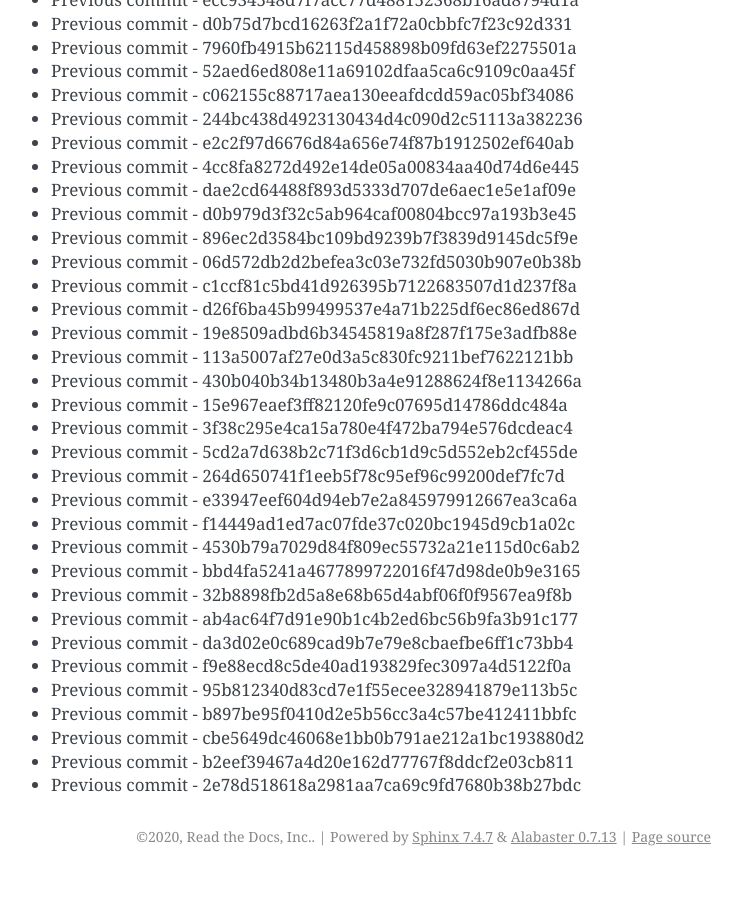
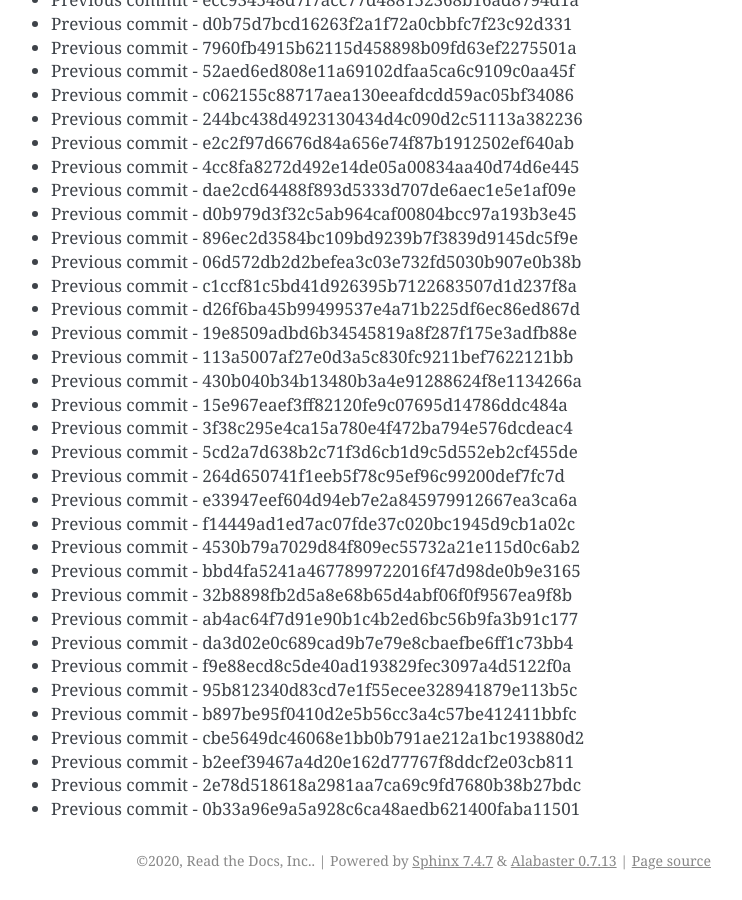
Before and after one commit to readthedocs/rtd-git-stresstest, a Sphinx documentation site: the page built from docs/updates.rst, in a window 1280 px wide and 900 px high, scrolled down 77329 px. Shown: the whole window, without its empty margins (399-1141 px from the left). Built offline with Sphinx 7.4.7, drawn with Linux system fonts in a browser that asks for light colours; before the commit the page ends 78205 px from its top, so only the background shows below that.

Commit message:
Generating commit from previous: 0b33a96e9a5a928c6ca48aedb621400faba11501

```diff
--- a/docs/updates.rst
+++ b/docs/updates.rst
@@ -3281,3 +3281,4 @@ It can be tested for any performance characteristics.
 * Previous commit - cbe5649dc46068e1bb0b791ae212a1bc193880d2
 * Previous commit - b2eef39467a4d20e162d77767f8ddcf2e03cb811
 * Previous commit - 2e78d518618a2981aa7ca69c9fd7680b38b27bdc
+* Previous commit - 0b33a96e9a5a928c6ca48aedb621400faba11501
```
